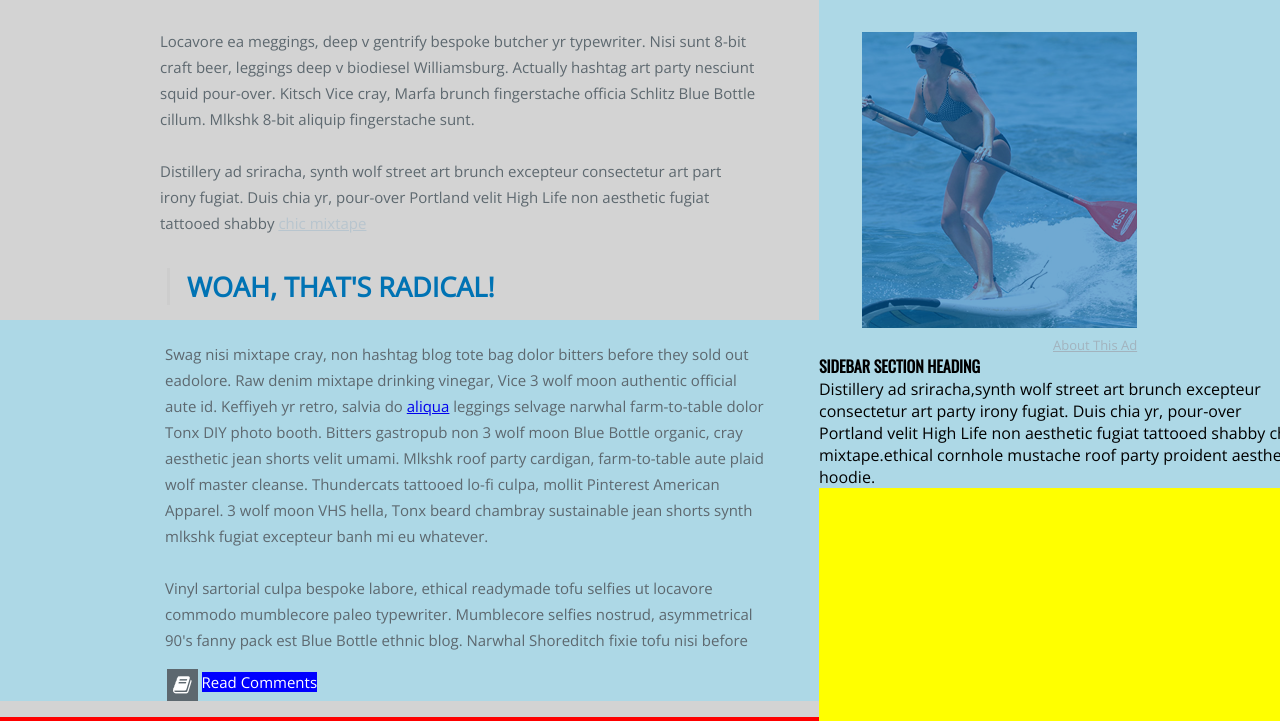
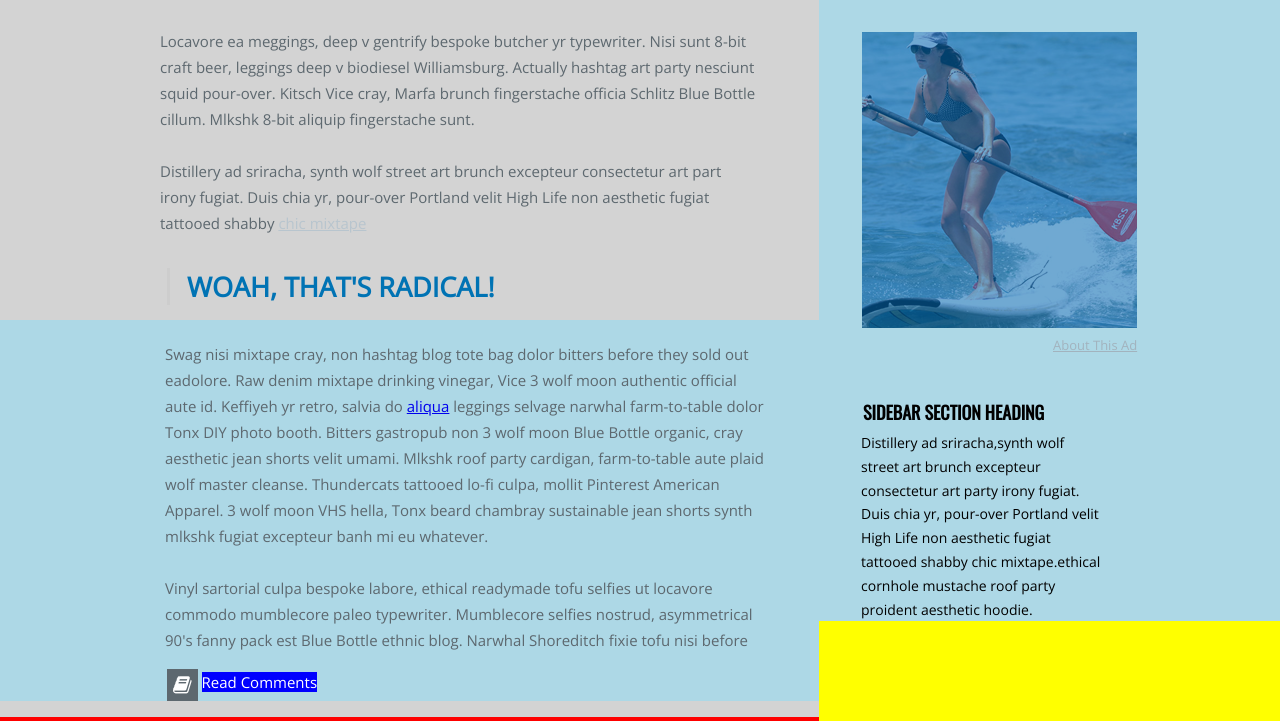
Before and after one commit to frazierr2/1.4-pixel-perfect, a plain HTML site: page index.html in a window 1280 px wide. Shown: the part 763-1484 px from the top of the page. Drawn offline with nearby package versions, Linux system fonts and the light colour scheme.

Commit message:
Two-Thirds done

```diff
--- a/styles.css
+++ b/styles.css
@@ -324,9 +324,17 @@ padding-top: 54px;
   font-family: 'Oswald';
   text-transform: uppercase;
   margin: 0;
+  font-size: 18px;
+  padding-left: 44px;
+  padding-top: 45px;
 
 }
 .container-right p{
   font-family: 'Open Sans';
   margin: 0;
+  font-size: 14px;
+  padding-left: 42px;
+  padding-right: 194px;
+  padding-top: 6px;
+  line-height: 1.7;
 }
```
